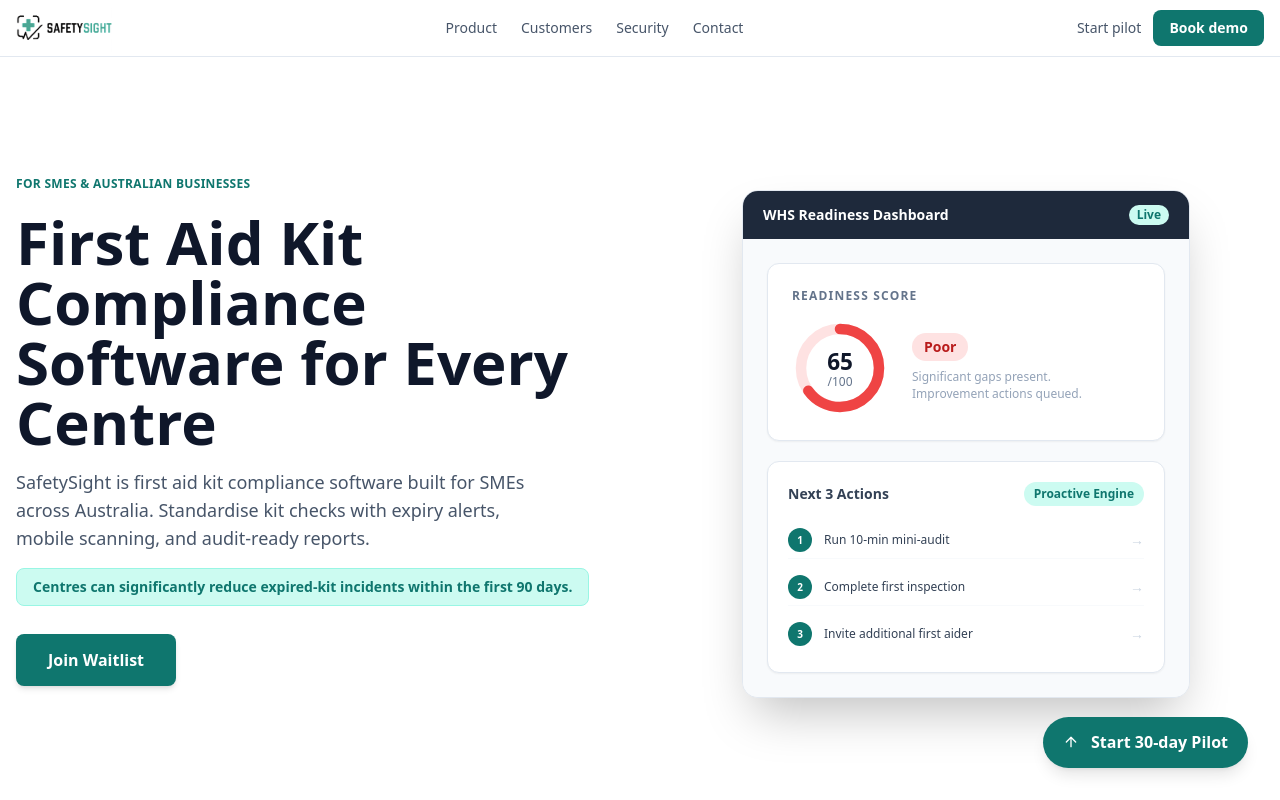
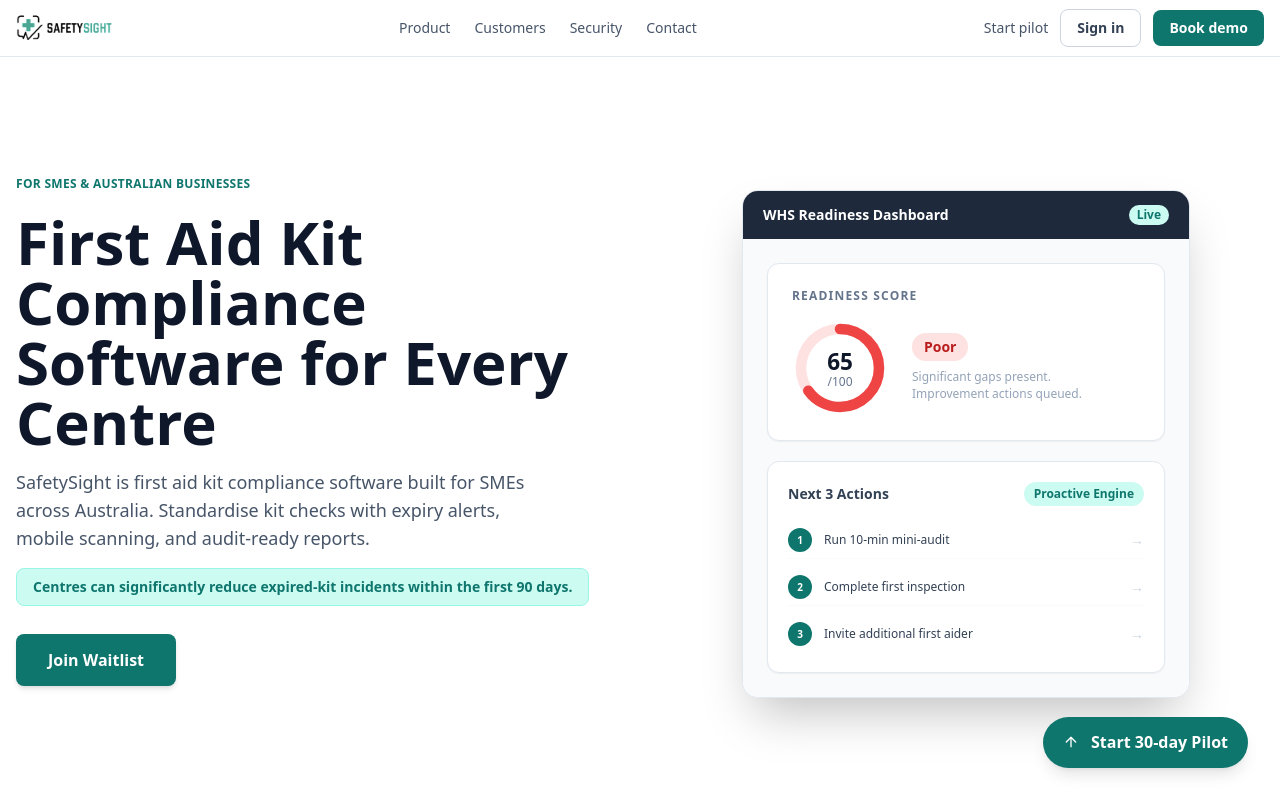
Before and after one commit to SafetyKitInfo/Safetykitlandingpage, a Next.js app: page / in a window 1280 px wide. Shown: the top 800 px of the page. Built offline with nearby package versions, Linux system fonts and the light colour scheme; no server answers.

Commit message:
Add sign-in button to landing nav

```diff
--- a/components/LandingPage.js
+++ b/components/LandingPage.js
@@ -18,6 +18,8 @@
 
 export default function LandingPage() {
   const [mobileOpen, setMobileOpen] = useState(false);
+  const appUrl = process.env.NEXT_PUBLIC_APP_URL || 'https://app.safetysight.net';
+  const signInHref = new URL('/sign-in', appUrl).toString();
   const heroReadinessScore = 65;
   const HERO_SCORE_RADIUS = 26; // SVG circle radius (px), matched to viewBox 64x64
   const heroScoreCircumference = 2 * Math.PI * HERO_SCORE_RADIUS;
@@ -54,6 +56,7 @@
               </svg>
             </button>
             <a href="#contact" className="hidden sm:inline-block text-sm text-slate-600 hover:text-slate-900">Start pilot</a>
+            <a href={signInHref} className="hidden sm:inline-flex items-center justify-center text-sm font-semibold px-4 py-2 rounded-lg border border-slate-300 text-slate-700 bg-white hover:bg-slate-50 hover:border-slate-400 focus-visible:ring-2 focus-visible:ring-sk-primary focus-visible:outline-none">Sign in</a>
             <a href="#contact" className="inline-block bg-sk-primary text-white px-4 py-2 rounded-lg text-sm font-semibold hover:bg-sk-primaryHover focus-visible:ring-2 focus-visible:ring-sk-primary focus-visible:outline-none">Book demo</a>
           </div>
         </div>
@@ -64,6 +67,9 @@
             <a href="#who-we-serve" onClick={() => setMobileOpen(false)} className="block py-2 text-base text-slate-800">Customers</a>
             <a href="#trust" onClick={() => setMobileOpen(false)} className="block py-2 text-base text-slate-800">Security</a>
             <a href="#contact" onClick={() => setMobileOpen(false)} className="block py-2 text-base text-slate-800">Contact</a>
+            <div className="pt-2">
+              <a href={signInHref} onClick={() => setMobileOpen(false)} className="block w-full text-center border border-slate-300 text-slate-700 bg-white px-4 py-2 rounded-lg font-semibold hover:bg-slate-50">Sign in</a>
+            </div>
             <div className="pt-2">
               <a href="#contact" onClick={() => setMobileOpen(false)} className="block w-full text-center bg-sk-primary text-white px-4 py-2 rounded-lg font-semibold">Book demo</a>
             </div>
```
